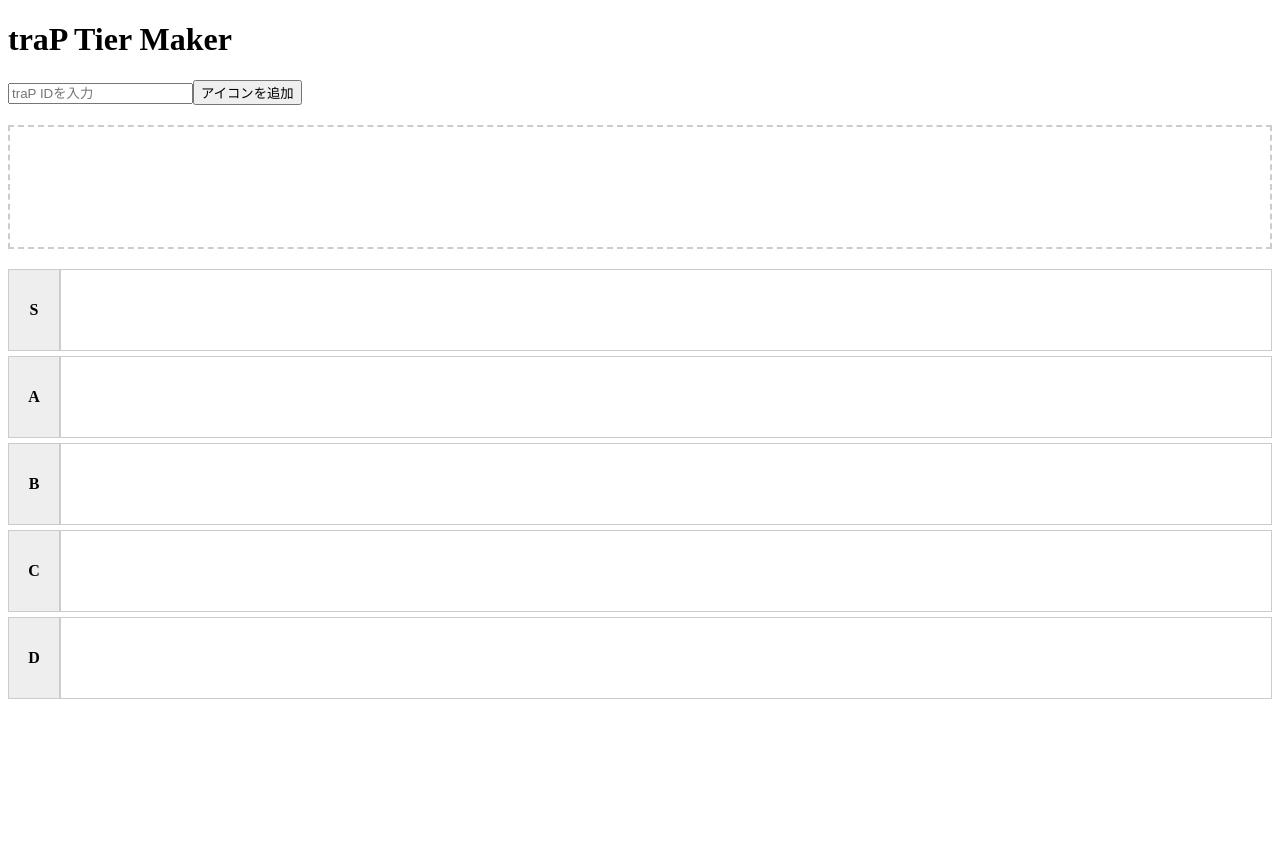
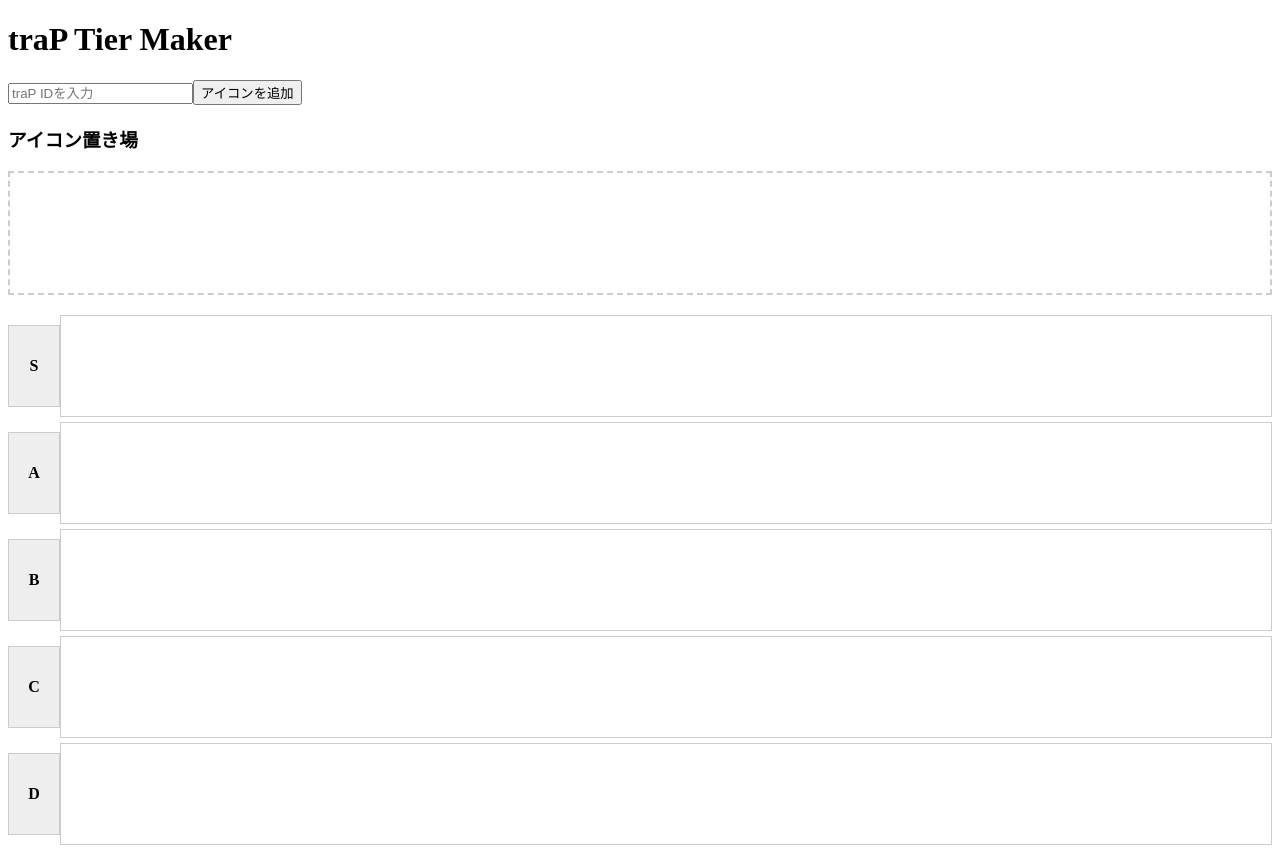
Before and after one commit to ACF37/traP-tier-maker, a Vue app: page / in a window 1280 px wide. Before the commit the page ends 800 px from the top, so only its background shows below. Built offline with nearby package versions, Linux system fonts and the light colour scheme.

Commit message:
feat(core): ドラッグ＆ドロップ機能の実装 Fixes #6

```diff
--- a/package.json
+++ b/package.json
@@ -14,7 +14,8 @@
   },
   "dependencies": {
     "pinia": "^3.0.3",
-    "vue": "^3.5.17"
+    "vue": "^3.5.17",
+    "vuedraggable": "^4.1.0"
   },
   "devDependencies": {
     "@tsconfig/node22": "^22.0.2",
--- a/src/components/IconBank.vue
+++ b/src/components/IconBank.vue
@@ -1,18 +1,18 @@
 <script setup lang="ts">
 import { useIconStore } from '@/stores/iconStore'
+import draggable from 'vuedraggable'
 
 const store = useIconStore()
 </script>
 
 <template>
-  <div class="icon-bank">
-    <img
-      v-for="user in store.iconBankUsers"
-      :key="user"
-      :src="`https://q.trap.jp/api/v3/public/icon/${user}`"
-      :alt="user"
-      class="user-icon"
-    />
+  <div class="icon-bank-container">
+    <h3>アイコン置き場</h3>
+    <draggable v-model="store.tierData.iconBank" class="icon-bank" group="icons" item-key="user">
+      <template #item="{ element: user }">
+        <img :src="`https://q.trap.jp/api/v3/public/icon/${user}`" :alt="user" class="user-icon" />
+      </template>
+    </draggable>
   </div>
 </template>
 
--- a/src/components/TierList.vue
+++ b/src/components/TierList.vue
@@ -1,14 +1,31 @@
 <script setup lang="ts">
-import { ref } from 'vue'
+import { useIconStore } from '@/stores/iconStore'
+import draggable from 'vuedraggable'
 
-const tiers = ref<string[]>(['S', 'A', 'B', 'C', 'D'])
+const store = useIconStore()
+const tiers = Object.keys(store.tierData).filter(
+  (key) => key !== 'iconBank',
+) as (keyof typeof store.tierData)[]
 </script>
 
 <template>
   <div class="tier-list-container">
     <div v-for="tier in tiers" :key="tier" class="tier-row">
       <div class="tier-label">{{ tier }}</div>
-      <div class="tier-dropzone"></div>
+      <draggable
+        v-model="store.tierData[tier]"
+        class="tier-dropzone"
+        group="icons"
+        :item-key="tier"
+      >
+        <template #item="{ element: user }">
+          <img
+            :src="`https://q.trap.jp/api/v3/public/icon/${user}`"
+            :alt="user"
+            class="user-icon"
+          />
+        </template>
+      </draggable>
     </div>
   </div>
 </template>
@@ -35,5 +52,14 @@
   flex-grow: 1;
   border: 1px solid #ccc;
   min-height: 80px;
+  padding: 10px;
+  display: flex;
+  flex-wrap: wrap;
+  gap: 10px;
+}
+.user-icon {
+  width: 60px;
+  height: 60px;
+  cursor: move;
 }
 </style>
--- a/src/stores/iconStore.ts
+++ b/src/stores/iconStore.ts
@@ -2,17 +2,24 @@
 import { defineStore } from 'pinia'
 
 export const useIconStore = defineStore('icon', () => {
-  const iconBankUsers = ref<string[]>([])
+  const tierData = ref({
+    iconBank: [] as string[],
+    S: [] as string[],
+    A: [] as string[],
+    B: [] as string[],
+    C: [] as string[],
+    D: [] as string[],
+  })
 
   async function addUser(userId: string) {
-    if (!userId || iconBankUsers.value.includes(userId)) {
+    if (!userId || Object.values(tierData.value).flat().includes(userId)) {
       return
     }
 
     try {
       const response = await fetch(`https://q.trap.jp/api/v3/public/icon/${userId}`)
       if (response.ok) {
-        iconBankUsers.value.push(userId)
+        tierData.value.iconBank.push(userId)
       } else {
         alert('ユーザーが見つかりません')
       }
@@ -22,5 +29,5 @@
     }
   }
 
-  return { iconBankUsers, addUser }
+  return { tierData, addUser }
 })
```
Also changed, not shown: 1 other file (tests, documents, lock files or other folders).
